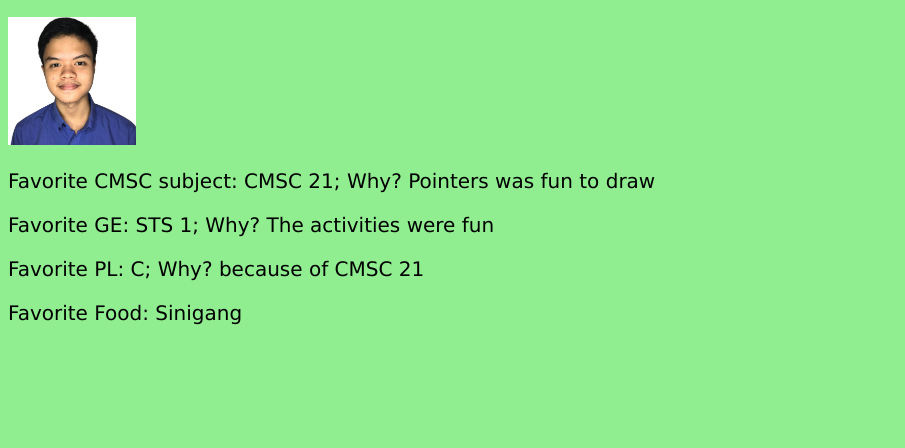
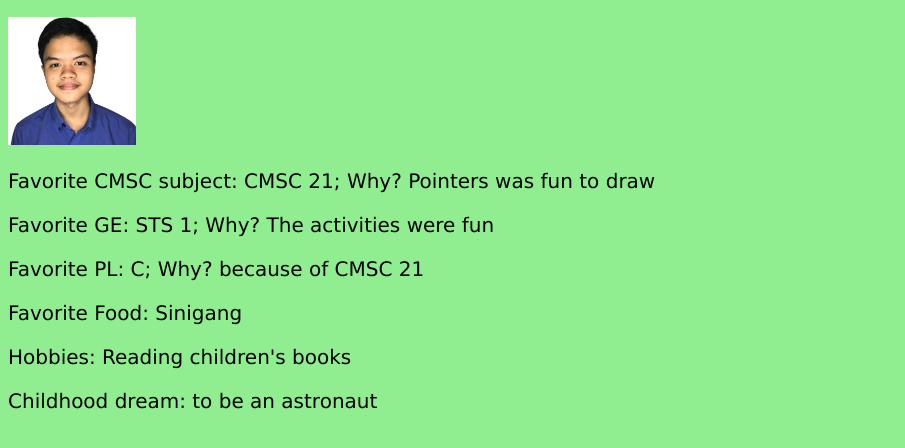
Before and after one commit to PeterArpon/PeterArpon.github.io, a plain HTML site: page index.html in a window 1280 px wide. Shown: the part 110-558 px from the top of the page, without its empty margins (0-905 px from the left). Drawn offline with Linux system fonts and the light colour scheme.

Commit message:
feat: added hobbies and Dream

```diff
--- a/index.html
+++ b/index.html
@@ -14,5 +14,7 @@
     <p> Favorite GE: STS 1; Why? The activities were fun</p>
     <p> Favorite PL: C; Why? because of CMSC 21</p>
     <p> Favorite Food: Sinigang</p>
+    <p> Hobbies: Reading children's books</p>
+    <p> Childhood dream: to be an astronaut</p>
 </body>
 </html>
```
